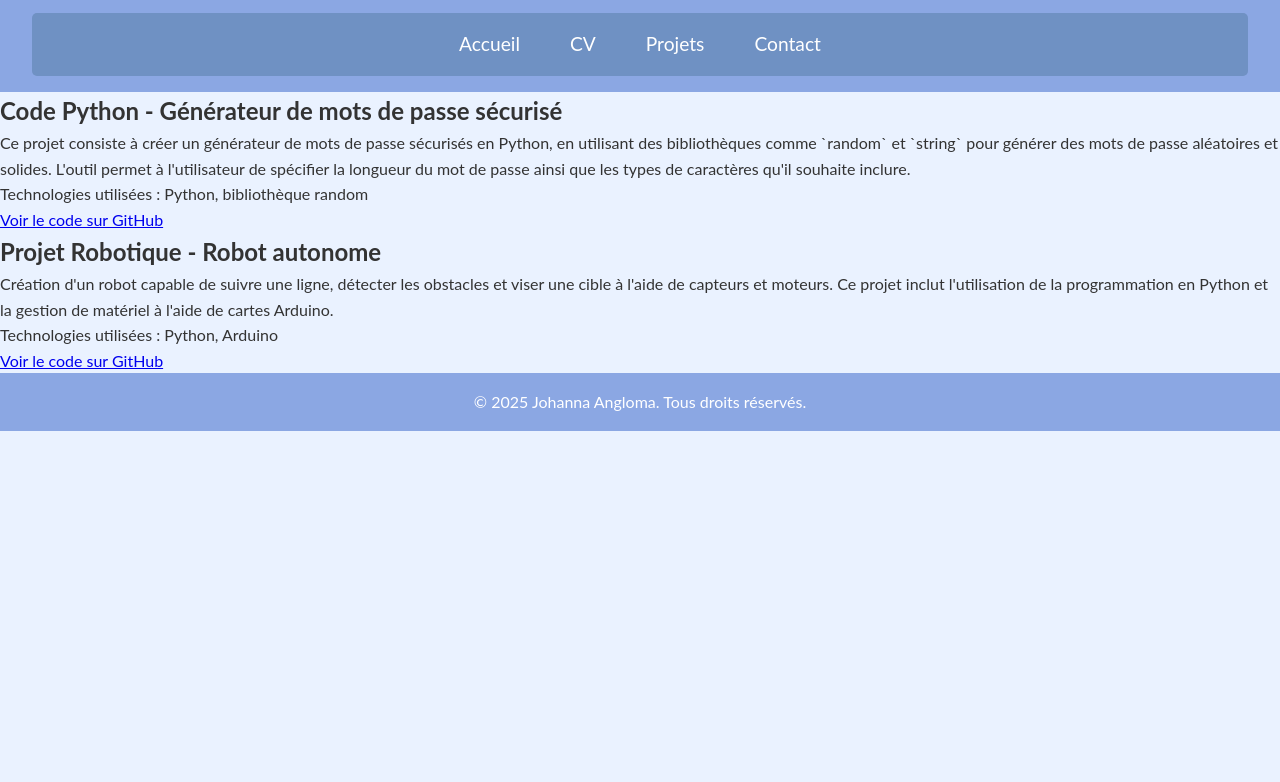
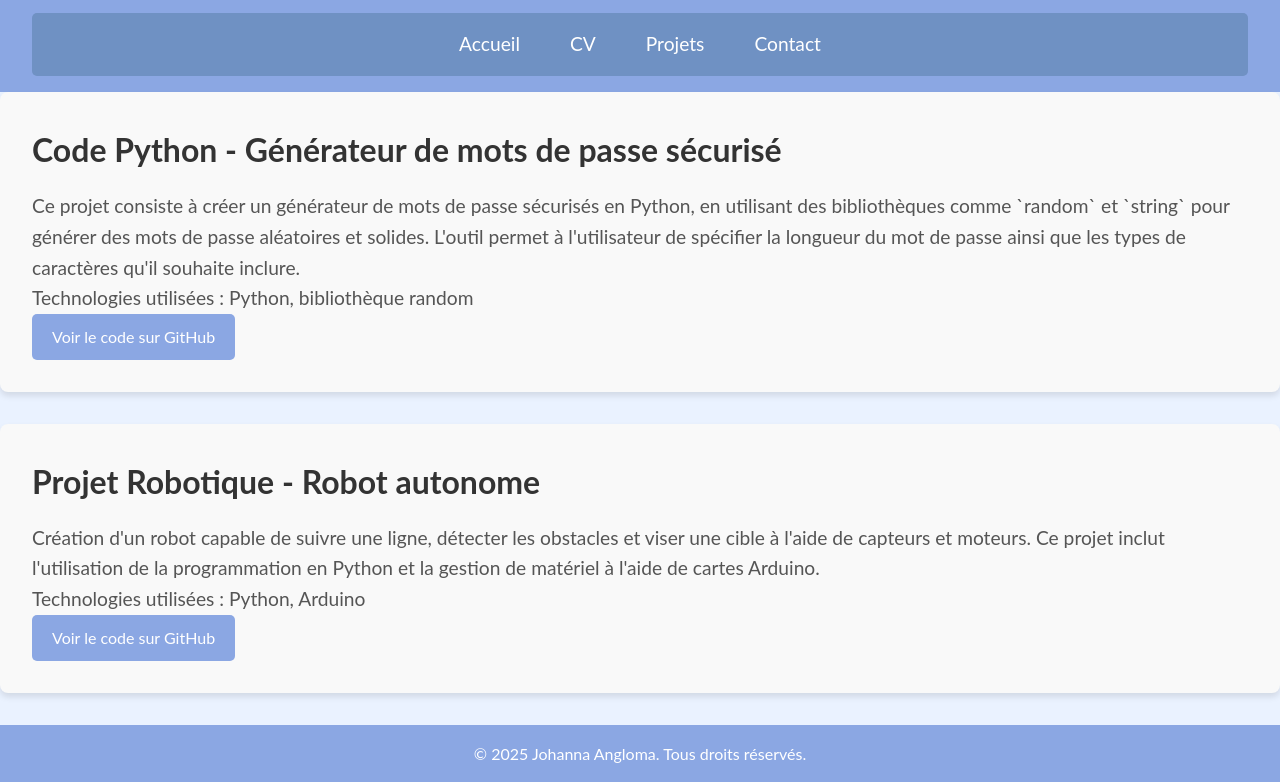
Before and after one commit to johannacode/johannacode.github.io, a plain HTML site: page projets.html in a window 1280 px wide. Shown: the part 70-852 px from the top of the page. Before the commit the page ends 800 px from the top, so only its background shows below. Drawn offline with Linux system fonts and the light colour scheme.

Commit message:
Update projets.html

```diff
--- a/projets.html
+++ b/projets.html
@@ -5,7 +5,7 @@
     <meta charset="UTF-8">
     <meta name="viewport" content="width=device-width, initial-scale=1.0">
     <title>Mes Projets - Johanna Angloma</title>
-    <link rel="stylesheet" href="styles.css">
+    <link rel="stylesheet" href="projet.css">
     <link href="https://fonts.googleapis.com/css2?family=Roboto:wght@400;700&display=swap" rel="stylesheet">
     <link rel="icon" href="https://github.com/johannacode/johannacode.github.io/blob/main/images/LOGOSITE.jpg?raw=true">
 </head>
```
